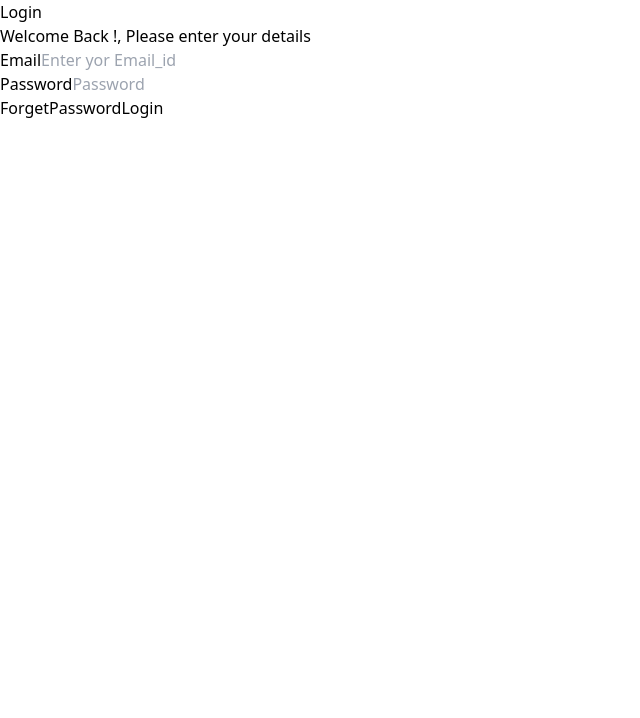
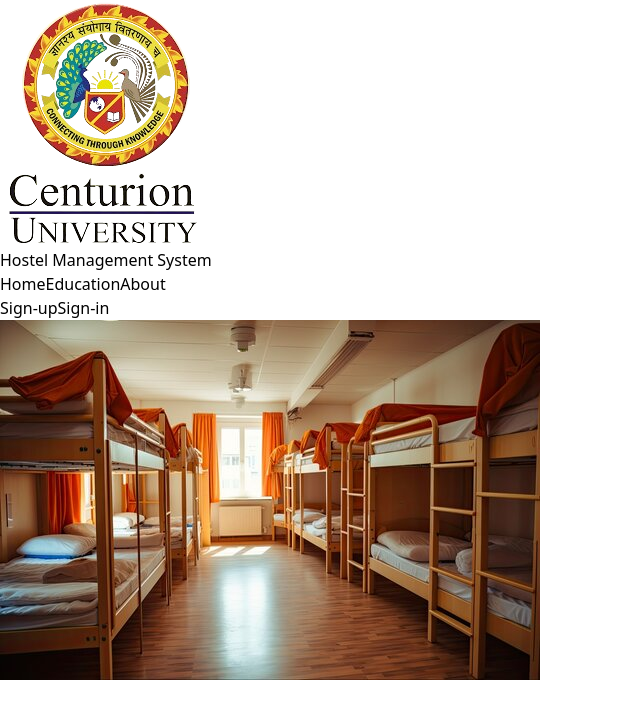
Before and after one commit to bishnu-kamila/Domain-Project, a React (Vite) app: page /Signup in a window 1280 px wide. Shown: the top 718 px of the page, without its empty margins (0-640 px from the left). Built offline with nearby package versions, Linux system fonts and the light colour scheme.

Commit message:
Adding React-router-DOM

```diff
--- a/package.json
+++ b/package.json
@@ -13,8 +13,7 @@
     "aos": "^2.3.4",
     "framer-motion": "^11.9.0",
     "react": "^18.3.1",
-    "react-dom": "^18.3.1",
-    "react-router-dom": "^6.26.2"
+    "react-dom": "^18.3.1"
   },
   "devDependencies": {
     "@eslint/js": "^9.9.0",
@@ -28,6 +27,7 @@
     "eslint-plugin-react-refresh": "^0.4.9",
     "globals": "^15.9.0",
     "postcss": "^8.4.47",
+    "react-router-dom": "^6.27.0",
     "tailwindcss": "^3.4.13",
     "vite": "^5.4.1"
   }
--- a/src/App.jsx
+++ b/src/App.jsx
@@ -1,15 +1,15 @@
-import { useState } from 'react'
+
 import React from 'react'
 import Navbar from './Component/Navbar'
 import Home from './Component/Home'
 
 function App() {
-  const [count, setCount] = useState(0)
 
   return (
     <>
     <Navbar/>
     <Home/>
+
     </>
   )
 }
--- a/src/Component/Login.jsx
+++ b/src/Component/Login.jsx
@@ -1,3 +1,4 @@
+import React from "react"
 const Login = ()=>{
     return(
         <>
@@ -17,8 +18,8 @@
                             </div>
                         </div>
                         <div className="">
-                            <button className="mt-8 ml-[30px] w-[130px]">ForgetPassword</button>
-                            <button className="mt-8 ml-[60px] bg-blue-300 rounded-md w-[70px]">Login</button>
+                            <button className="mt-8 ml-[30px] w-[130px]">ForgetPassword</button><br></br>
+                            <button className="mt-8 ml-[10px] bg-blue-300 rounded-md w-full h-8">Login</button>
                         </div>
                     </div>
 
--- a/src/Component/Navbar.jsx
+++ b/src/Component/Navbar.jsx
@@ -12,8 +12,8 @@
                     <a className="ml-[30px]" href="">About</a>
                 </div>
                 <div className="ml-[50px] mt-[10px]">
-                    <a href=""><button>Sign-up</button></a>
-                    <a className="ml-[20px]" href=""><button>Sign-in</button></a>
+                    <Link to="/Signup">Sign-up</Link>
+                    <Link to="/Login" className="ml-[20px]">Sign-in</Link>
                 </div>
             </div>
         </>
--- a/src/Component/Signup.jsx
+++ b/src/Component/Signup.jsx
@@ -1,32 +1,31 @@
 import React from 'react'
-
 const Signup = () => {
   return (
       <>
-      {/* <div className='bg-[url("./src/images/pexels-eberhardgross-2098428.jpg")] h-[1000px] w-[1500px] '> */}
-      <div className='flex justify-center mt-[200px]'>
+        <div className="flex items-center justify-center h-screen ">
+                <div className="border-2 bg-gray-300 px-10 py-10 rounded-3xl border-2 border-gray">
+                    <h1 className="text-5xl font-semibold">Register</h1>
+                    <p className="font-medium text-lg mt-4">Welcome Back !, Please enter your details</p>
+                    <div className="mt-8">
+                        <div>
+                            <div className="flex">
+                                <label className="font-medium text-lg border-grey-100 rounded-xl p-4 mt-1 ">Email</label>
+                                <input className="w-full h-8 border-2 border-grey-100 rounded-xl p-4 mt-4 ml-8" type="email" placeholder="Enter yor Email_id" />
+                            </div>
+                            <div className="flex">
+                                <label className="font-medium text-lg border-grey-100 rounded-xl p-4 mt-1">Password</label>
+                                <input className="w-full h-8 border-2 border-grey-100 rounded-xl p-4 mt-4" type="password" placeholder="Password" />
+                            </div>
+                        </div>
+                        <div>
+                            <button className="mt-8 ml-[10px] bg-blue-300 rounded-md w-full h-8">Sign-Up</button><br></br>
+                            <button className="mt-8 ml-[200px] w-[130px]">Reset</button>
+                        </div>
+                    </div>
 
-        <table className='border-4'>
-          <tr>
-            <td>Name</td>
-            <td><input type="text" placeholder="Enter Your Name: " /></td>
-          </tr>
-          <tr>
-            <td>Username</td>
-            <td><input type="text" placeholder="Username: " /></td>
-          </tr>
-          <tr>
-            <td>Password</td>
-            <td><input type="password" /></td>
-          </tr>
-        </table>
-      </div>
-      <div className='flex justify-center'>
-        <button>Sign-Up</button>
-        <button className='ml-[30px]'>Reset</button>
-      </div>
-      {/* </div> */}
-    </>
+                </div>
+            </div>
+      </>
   )
 }
 
--- a/src/main.jsx
+++ b/src/main.jsx
@@ -2,12 +2,33 @@
 import { createRoot } from 'react-dom/client'
 import App from './App.jsx'
 import './index.css'
-import Navbar from './Component/Navbar.jsx'
 import Signup from './Component/Signup.jsx'
 import Login from './Component/Login.jsx'
+import { createBrowserRouter, Route, RouterProvider, Routes } from 'react-router-dom'
+
+
+
+const router = createBrowserRouter([
+  {
+    path : "/",
+    element : <App/>,
+    children : [
+
+      {
+        path : "/Signup",
+        element : <Signup/>
+      },
+      {
+        path : "/Login",
+        element : <Login/>
+      }
+    ]
+  }
+])
+
 
 createRoot(document.getElementById('root')).render(
   <StrictMode>
-    <Login/>
+    <RouterProvider router={router}/>
   </StrictMode>,
 )
```
Also changed, not shown: 1 other file (tests, documents, lock files or other folders).
